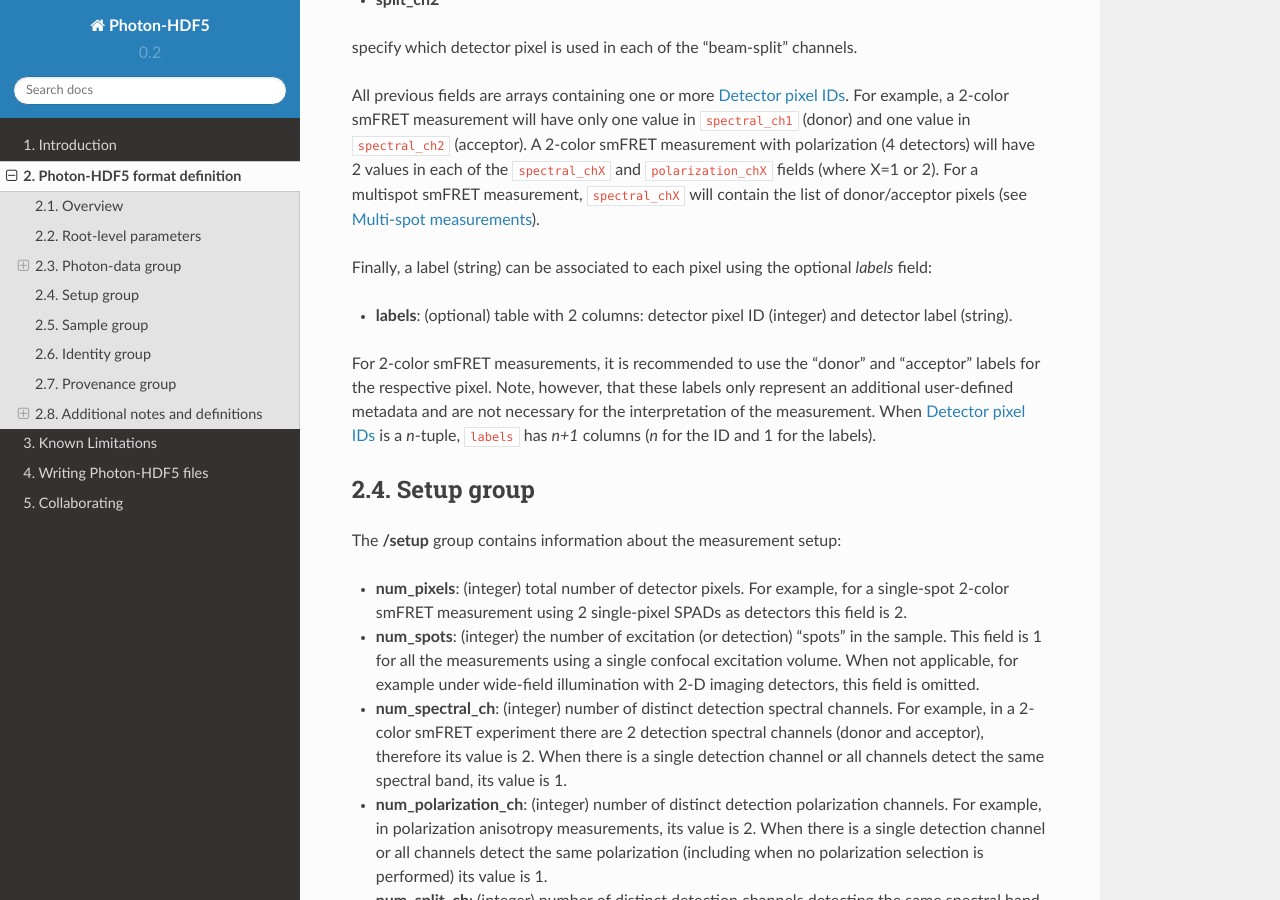
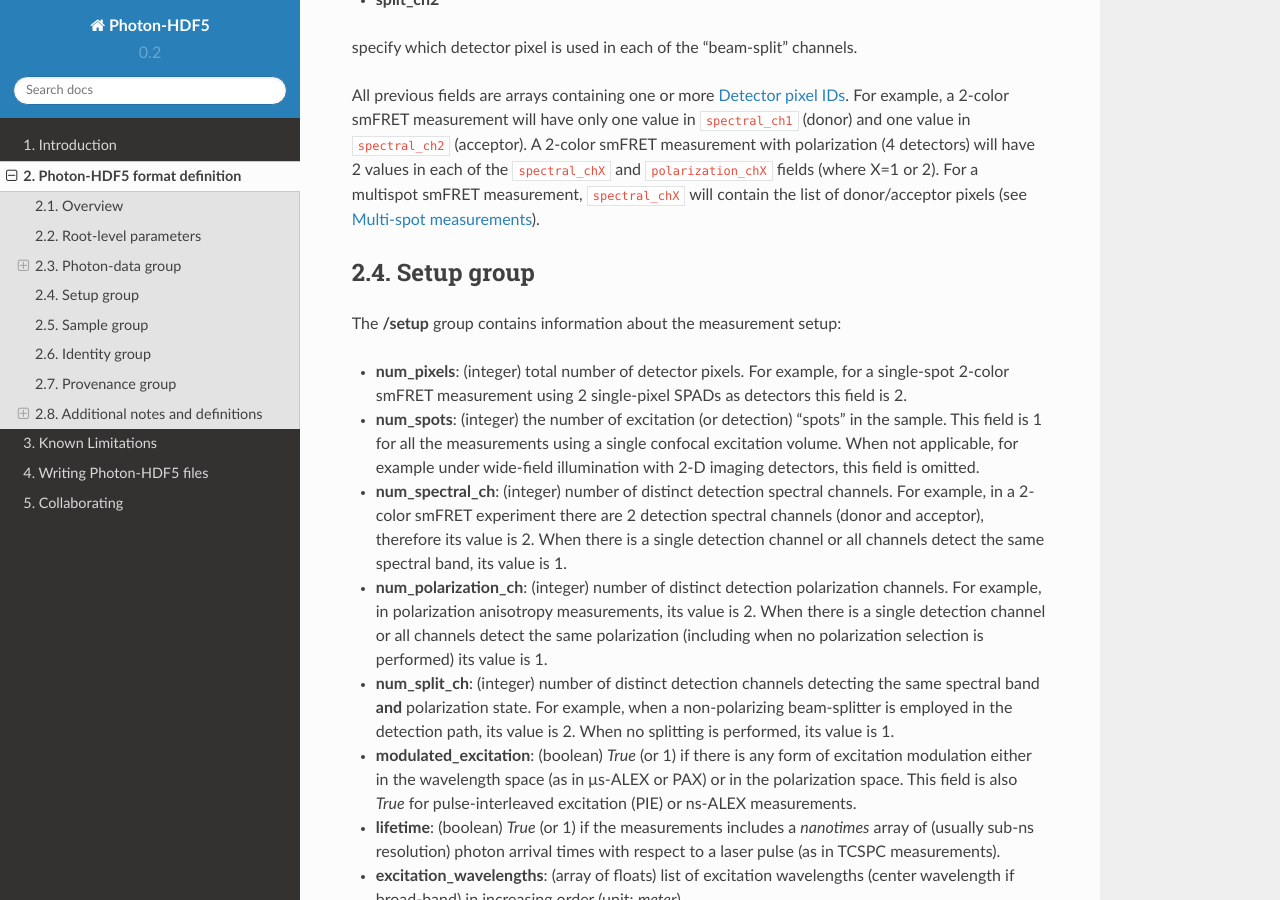
Before and after one commit to Photon-HDF5/photon-hdf5, a Sphinx documentation site: the page built from docs/phdata.rst, in a window 1280 px wide and 900 px high, scrolled down 5709 px. Built offline with Sphinx 7.4.7 and the Read the Docs theme 2.0.0, drawn with Linux system fonts in a browser that asks for light colours.

Commit message:
Remove labels until a definitive solution is found.
See issues #18 and #5.

```diff
--- a/docs/phdata.rst
+++ b/docs/phdata.rst
@@ -222,19 +222,6 @@ For example, a 2-color smFRET measurement will have only one value in
 ``polarization_chX`` fields (where X=1 or 2).
 For a multispot smFRET measurement, ``spectral_chX`` will contain the list
 of donor/acceptor pixels (see :ref:`multi_spot`).
-
-Finally, a label (string) can be associated to each pixel using
-the optional *labels* field:
-
-- **labels**: (optional) table with 2 columns: detector pixel ID (integer)
-  and detector label (string).
-
-For 2-color smFRET measurements, it is recommended to use the "donor"
-and "acceptor" labels for the respective pixel. Note, however, that these
-labels only represent an additional user-defined metadata and are not
-necessary for the interpretation of the measurement.
-When :ref:`detector_ids` is a *n*-tuple, ``labels`` has *n+1* columns
-(*n* for the ID and 1 for the labels).
 
 
 .. _setup_group:
```
